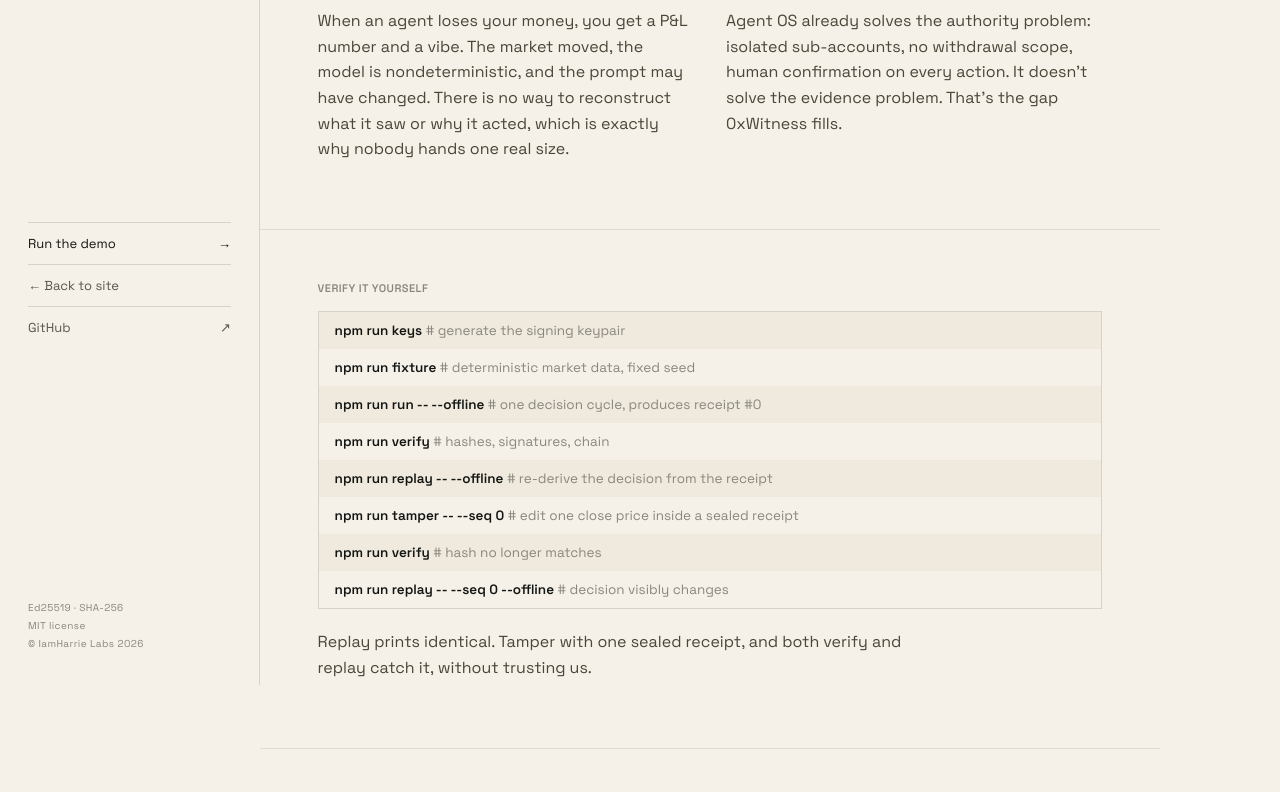
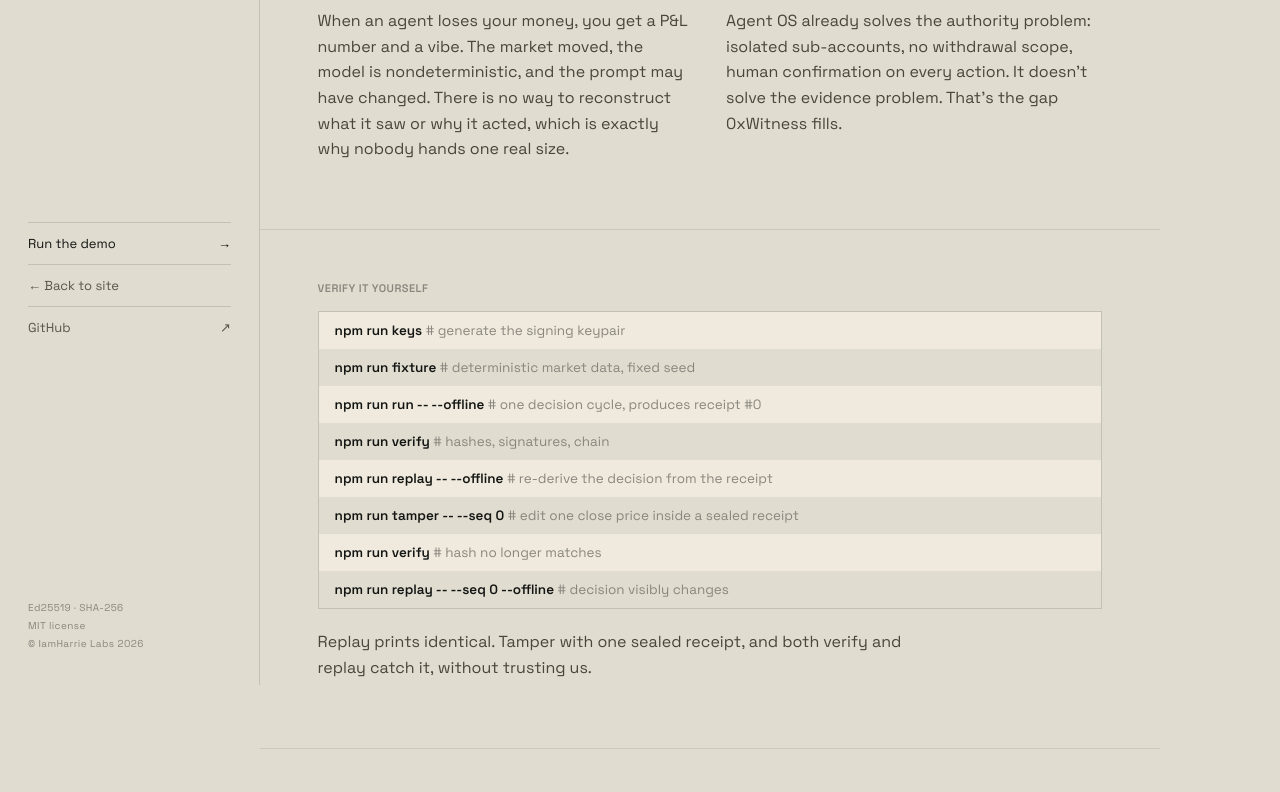
Before and after one commit to IamHarrie-Labs/0xwitness, a website: page site/docs.html in a window 1280 px wide. Shown: the part 115-907 px from the top of the page. Drawn offline with Linux system fonts and the light colour scheme.

Commit message:
site: match docs.html background to the landing page
docs.html used a lighter cream (#F5F1E8) against the landing page's
khaki (#e0dccf) -- a deliberate distinction in the original design, but
one that read as an inconsistency between pages. Unified to #e0dccf.

```diff
--- a/site/docs.html
+++ b/site/docs.html
@@ -10,7 +10,7 @@
 <link href="https://fonts.googleapis.com/css2?family=Space+Grotesk:ital,wght@0,400;0,500;0,600;0,700;1,400;1,500&display=swap" rel="stylesheet">
 <style>
   :root{
-    --bg:#F5F1E8;
+    --bg:#e0dccf;
     --card:#EFEADD;
     --ink:#131513;
     --muted:#5A564C;
```
